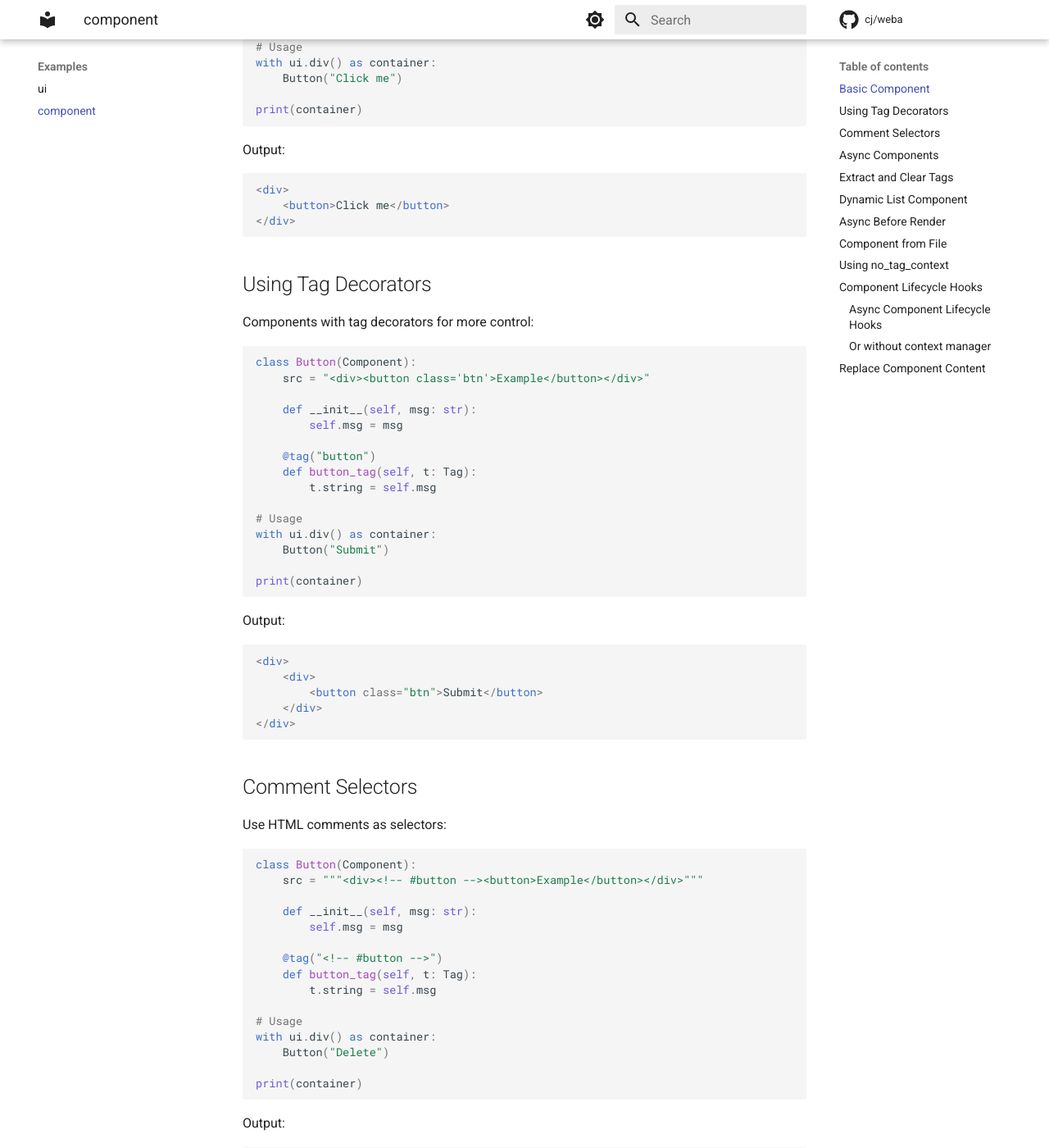
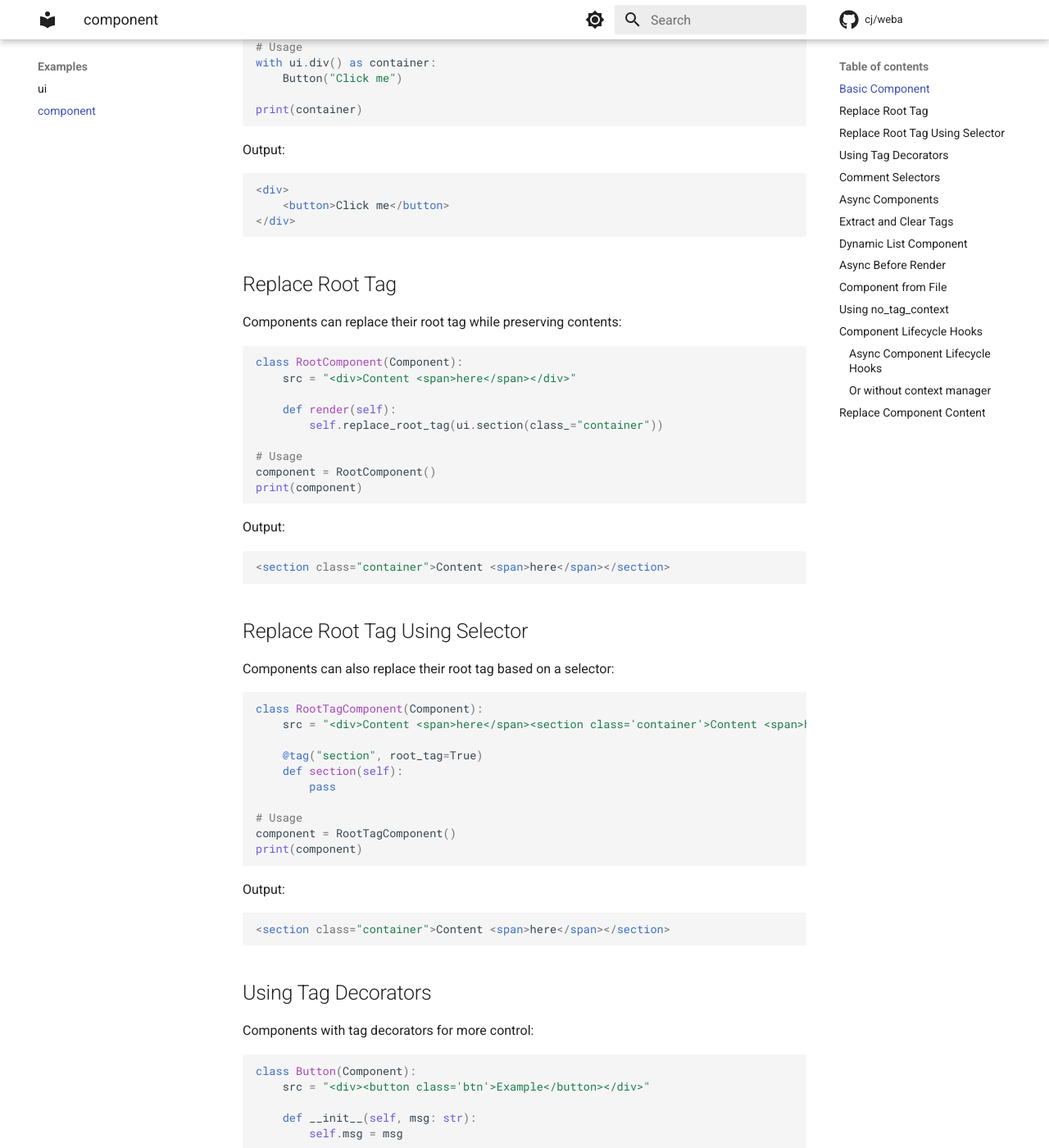
Before and after one commit to cj/weba, an MkDocs documentation site: the page built from docs/examples/component.md, in a window 1280 px wide and 1400 px high, scrolled down 493 px. Shown: the whole window at 82% size. Built offline with MkDocs 1.6.1 and Material for MkDocs 9.7.7, drawn with Linux system fonts in a browser that asks for light colours; comment, search, counter and statistics services are not loaded.

Commit message:
feat: Add support for replacing component root tag with tag decorators

````diff
--- a/docs/examples/component.md
+++ b/docs/examples/component.md
@@ -29,6 +29,49 @@ Output:
 <div>
     <button>Click me</button>
 </div>
+```
+
+## Replace Root Tag
+
+Components can replace their root tag while preserving contents:
+
+```python
+class RootComponent(Component):
+    src = "<div>Content <span>here</span></div>"
+
+    def render(self):
+        self.replace_root_tag(ui.section(class_="container"))
+
+# Usage
+component = RootComponent()
+print(component)
+```
+
+Output:
+```html
+<section class="container">Content <span>here</span></section>
+```
+
+## Replace Root Tag Using Selector
+
+Components can also replace their root tag based on a selector:
+
+```python
+class RootTagComponent(Component):
+    src = "<div>Content <span>here</span><section class='container'>Content <span>here</span></section></div>"
+
+    @tag("section", root_tag=True)
+    def section(self):
+        pass
+
+# Usage
+component = RootTagComponent()
+print(component)
+```
+
+Output:
+```html
+<section class="container">Content <span>here</span></section>
 ```
 
 ## Using Tag Decorators
````
Also changed, not shown: 4 other files.
